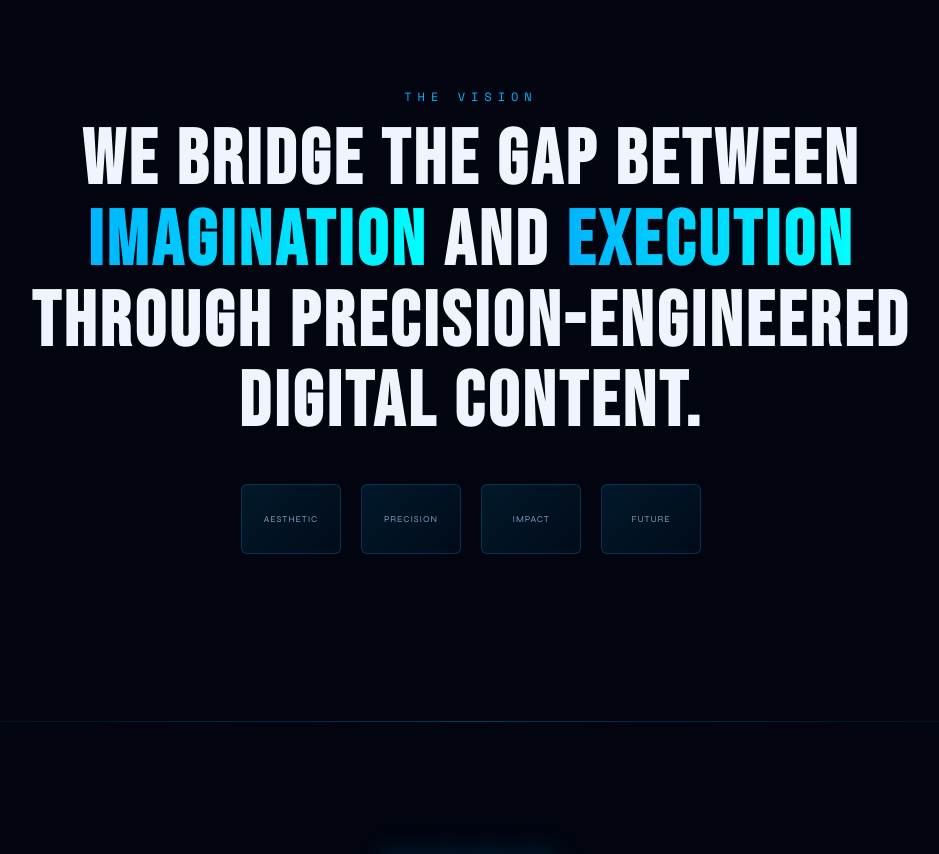
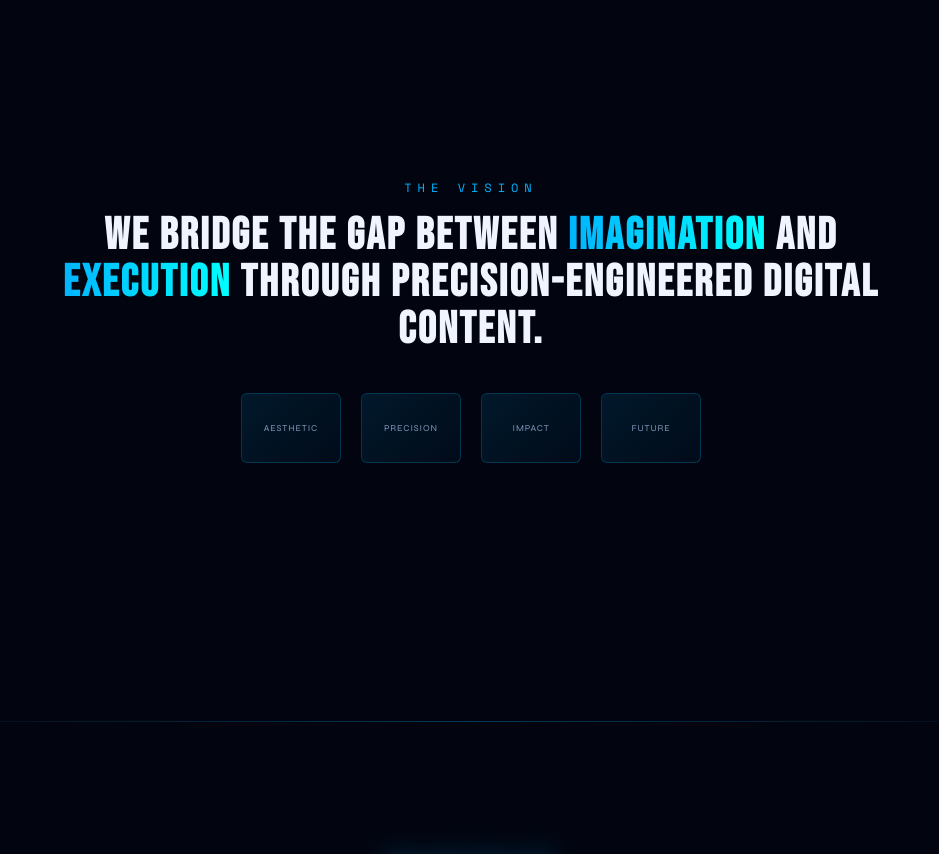
Before and after one commit to keshavbanger/vistora-studios, a React (Vite) app: page / in a window 1280 px wide. Shown: the part 880-1734 px from the top of the page, without its empty margins (169-1108 px from the left). Built offline with nearby package versions, Linux system fonts and the light colour scheme.

Commit message:
Refine Brand Statement typography - Reduced font size by 50%

```diff
--- a/src/index.css
+++ b/src/index.css
@@ -393,7 +393,7 @@ body {
 
 #s2 .statement {
   font-family: 'Bebas Neue', sans-serif;
-  font-size: clamp(36px, 6vw, 90px);
+  font-size: clamp(18px, 3.5vw, 45px);
   letter-spacing: 0.05em;
   text-align: center;
   line-height: 1.05;
```
